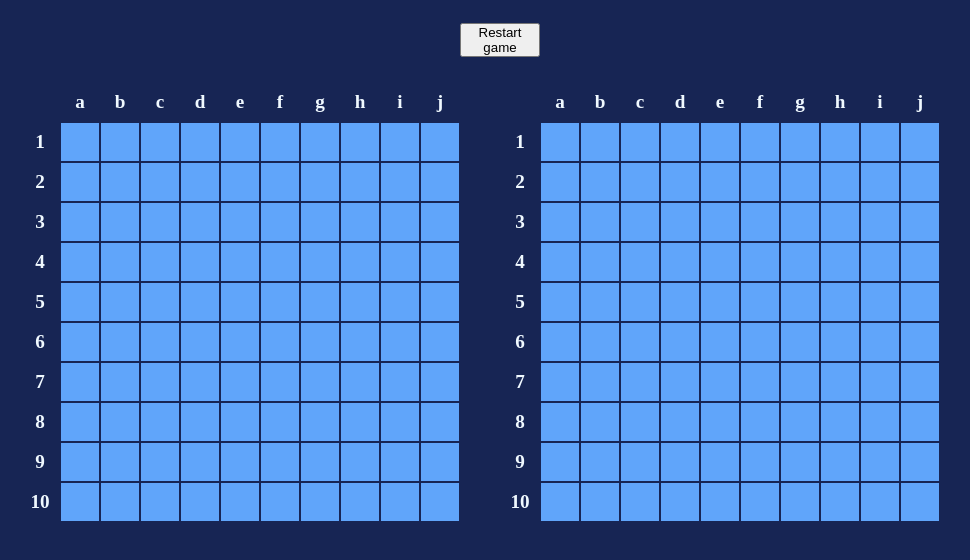
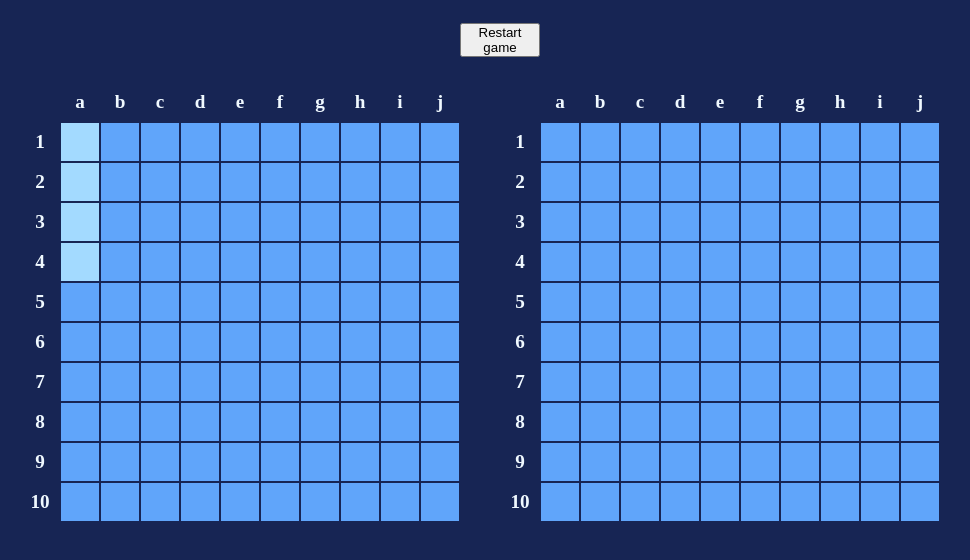
Before and after one commit to Royuin/battleship, a website with bundled scripts: page index.html in a window 1280 px wide. In both pictures the pointer is over the element 220 px from the left and 182 px from the top of the page. Shown: the part 40-600 px from the top of the page, without its empty margins (140-1110 px from the left). Built offline with nearby package versions, Linux system fonts and the light colour scheme.

Commit message:
added background color styling for .hover and .hovered classes

```diff
--- a/style.css
+++ b/style.css
@@ -25,6 +25,10 @@ button {
   background-color: #60a5fa;
   border: 1px solid #172554;
   color: #172554;
+}
+
+.hover:hover {
+  background-color: #a3daff;
 }
 
 .grid1, .grid2 {
@@ -74,3 +78,7 @@ p {
 .miss {
   background-color: #172554;
 }
+
+.hovered {
+  background-color: #a3daff;
+}
```
